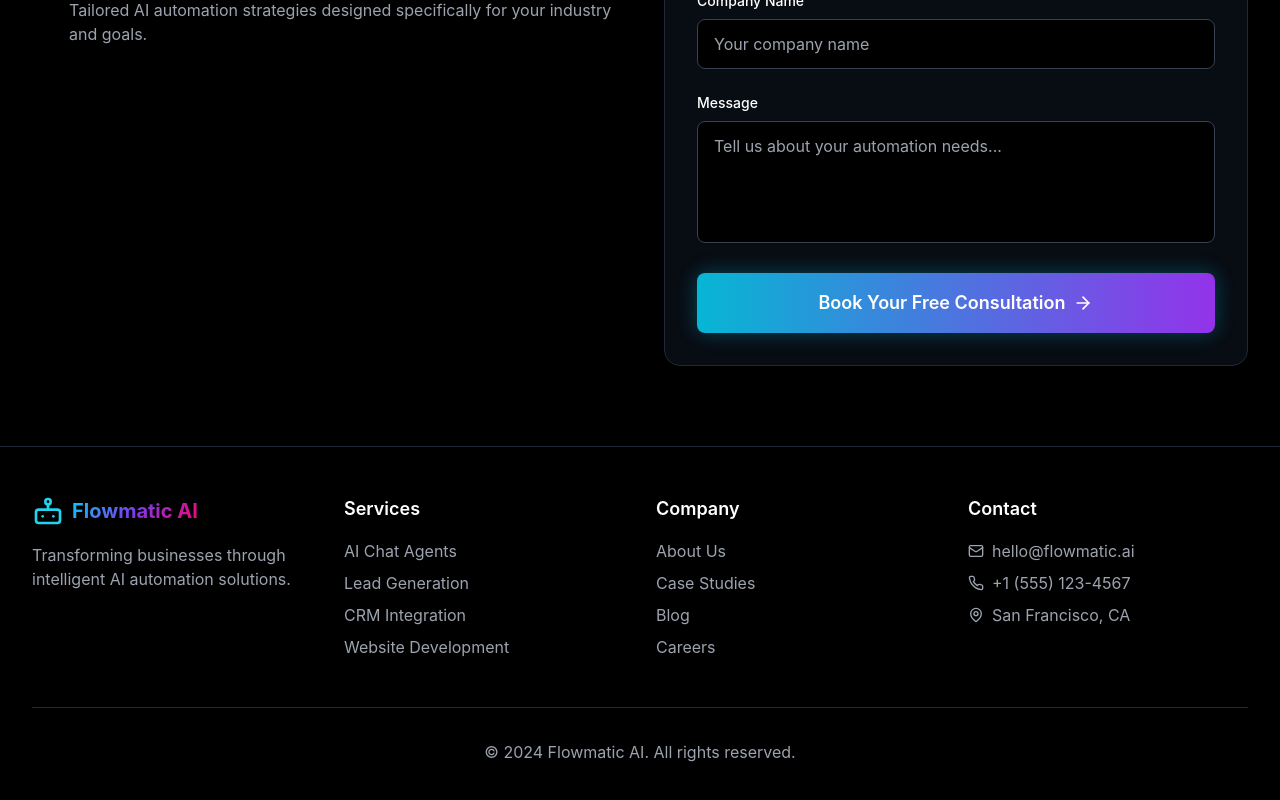
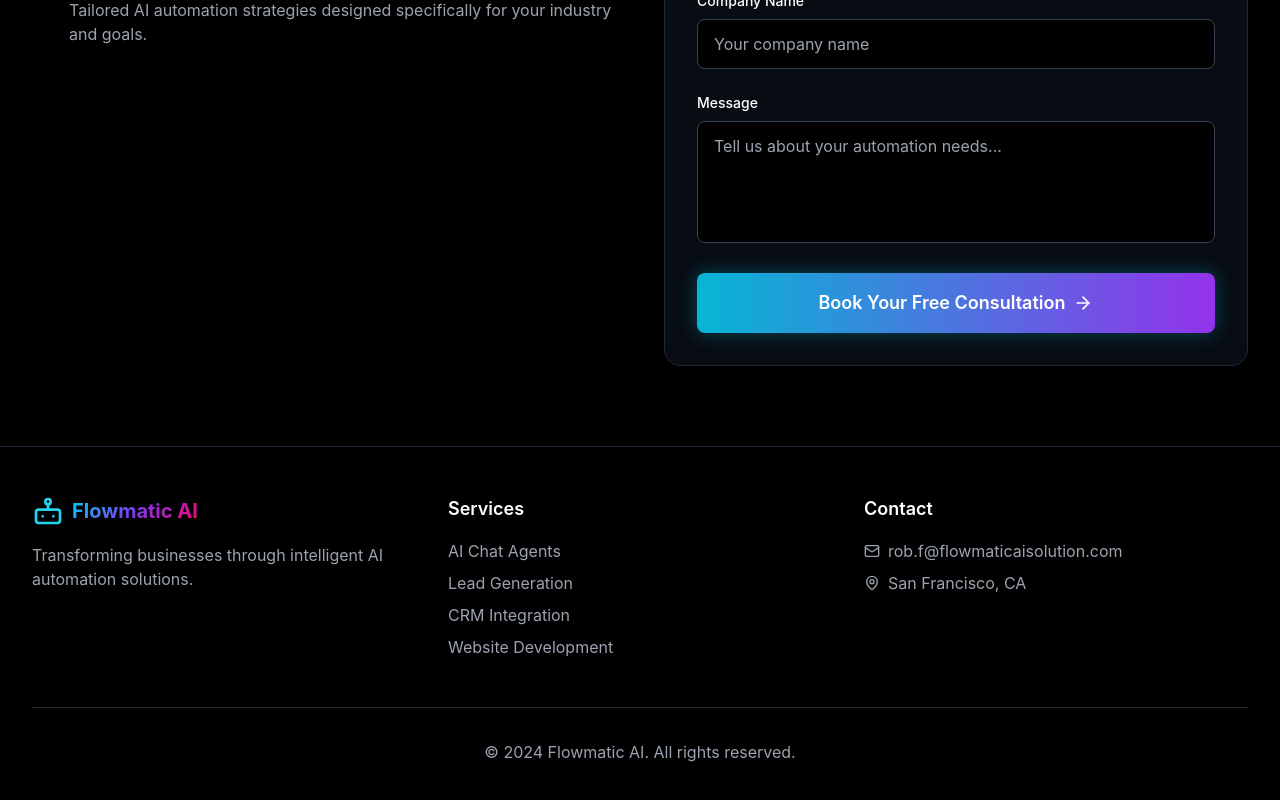
Before and after one commit to fazz101/Flowmaticwebsitenew, a React (Vite) app: page / in a window 1280 px wide. Shown: the part 2792-3592 px from the top of the page. Built offline with nearby package versions, Linux system fonts and the light colour scheme.

Commit message:
Update footer and contact information

```diff
--- a/src/App.tsx
+++ b/src/App.tsx
@@ -376,7 +376,7 @@
       {/* Footer */}
       <footer className="bg-black border-t border-gray-800 py-12">
         <div className="max-w-7xl mx-auto px-4 sm:px-6 lg:px-8">
-          <div className="grid md:grid-cols-4 gap-8">
+          <div className="grid md:grid-cols-3 gap-8">
             <div className="space-y-4">
               <div className="flex items-center space-x-2">
                 <Bot className="h-8 w-8 text-cyan-400" />
@@ -398,25 +398,11 @@
             </div>
 
             <div>
-              <h3 className="text-lg font-semibold mb-4">Company</h3>
-              <ul className="space-y-2 text-gray-400">
-                <li>About Us</li>
-                <li>Case Studies</li>
-                <li>Blog</li>
-                <li>Careers</li>
-              </ul>
-            </div>
-
-            <div>
               <h3 className="text-lg font-semibold mb-4">Contact</h3>
               <div className="space-y-2 text-gray-400">
                 <div className="flex items-center space-x-2">
                   <Mail className="h-4 w-4" />
-                  <span>hello@flowmatic.ai</span>
-                </div>
-                <div className="flex items-center space-x-2">
-                  <Phone className="h-4 w-4" />
-                  <span>+1 (555) 123-4567</span>
+                  <span>rob.f@flowmaticaisolution.com</span>
                 </div>
                 <div className="flex items-center space-x-2">
                   <MapPin className="h-4 w-4" />
```
